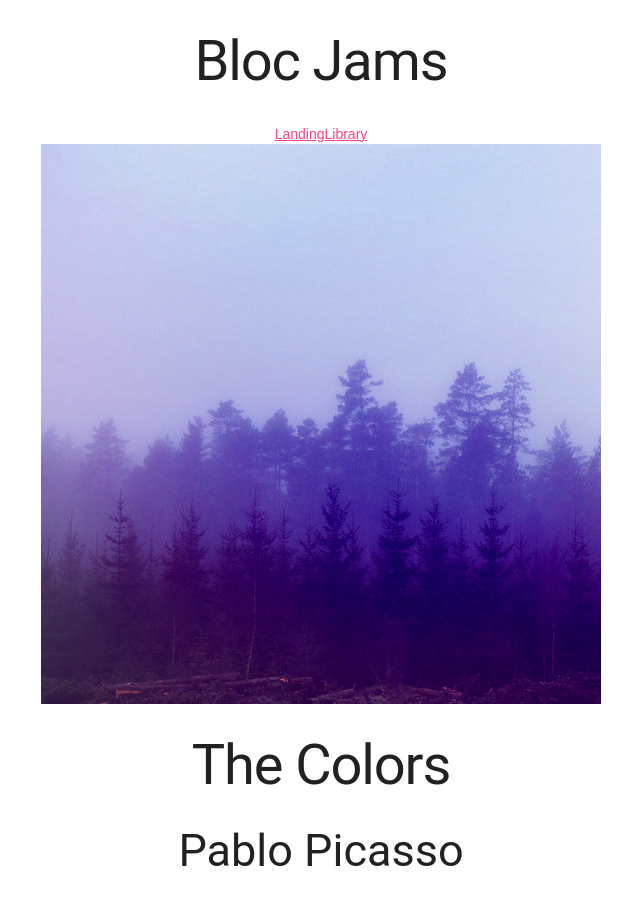
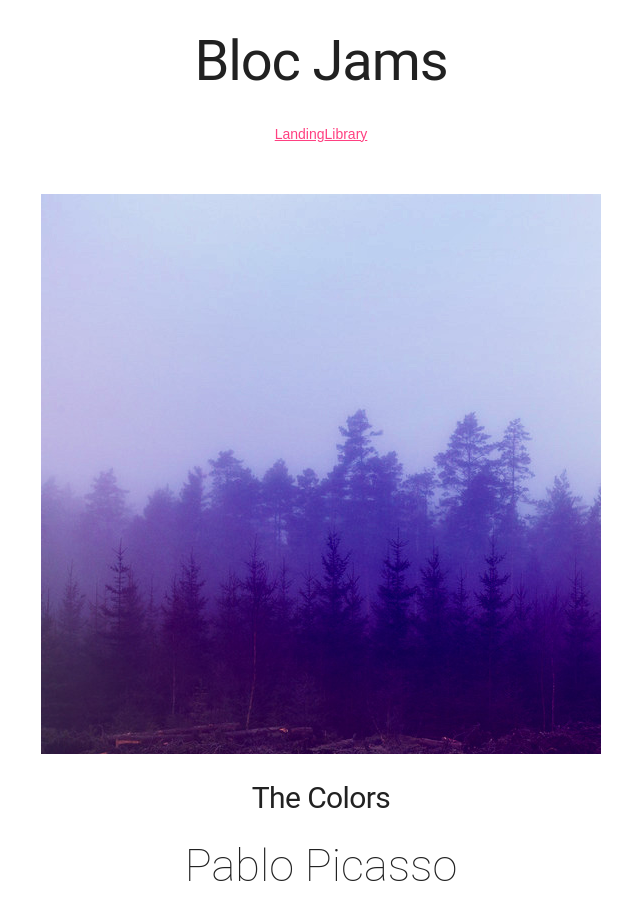
Before and after one commit to brookerodenhizer/bloc-jams-react, a React (Create React App) app: page /album/the-colors in a window 1280 px wide. Shown: the top 901 px of the page, without its empty margins (319-959 px from the left). Built offline with nearby package versions, Linux system fonts and the light colour scheme.

Commit message:
Styling Checkpoint Submission

```diff
--- /dev/null
+++ b/src/components/Album.css
@@ -0,0 +1,42 @@
+.album{
+  margin: auto;
+
+}
+
+#album-cover-art{
+  margin-top: 50px;
+}
+
+#album-title{
+  font-size: 30px;
+  margin-bottom: 0px;
+}
+
+.artist{
+  font-weight: lighter;
+}
+
+#release-info{
+
+
+}
+.song-number{
+  display: block;
+}
+
+/*Not Playing*/
+button:hover .song-number,
+button:hover .ion-pause,
+.ion-pause,
+.ion-play {
+display: none;
+}
+
+/*Playing
+{this.isPlaying == true} .ion-pause{
+  display: block;
+}
+{this.isPlaying == false} .ion-play{
+  display: block;
+}
+*/
--- a/src/components/Album.js
+++ b/src/components/Album.js
@@ -1,6 +1,7 @@
 import React, { Component } from 'react';
 import albumData from './../data/albums';
 import PlayerBar from './PlayerBar';
+import './Album.css';
 
 class Album extends Component {
   constructor(props) {
--- /dev/null
+++ b/src/components/Landing.css
@@ -0,0 +1,17 @@
+
+.landing{
+  height: 600px;
+  margin: auto;
+
+}
+
+.hero-title{
+  padding-top: 20px;
+  margin-bottom: 60px;
+  font-size: 32px;
+}
+
+.point{
+  margin-top: 15px;
+  margin-bottom: 45px;
+}
--- a/src/components/Landing.js
+++ b/src/components/Landing.js
@@ -1,4 +1,5 @@
 import React from 'react';
+import './Landing.css';
 
 const Landing = () => (
   <section className="landing">
--- a/src/components/Library.js
+++ b/src/components/Library.js
@@ -1,6 +1,7 @@
 import React, { Component } from 'react';
 import { Link } from 'react-router-dom';
 import albumData from './../data/albums';
+import './Library.css';
 
 class Library extends Component {
   constructor(props) {
```
Also changed, not shown: src/components/Library.css (added).
